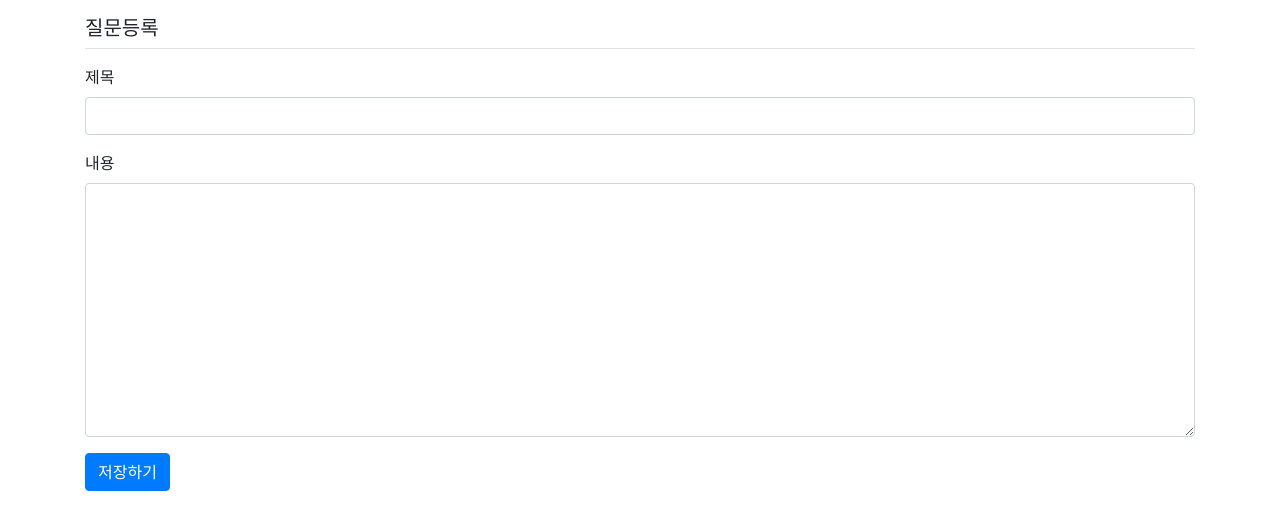
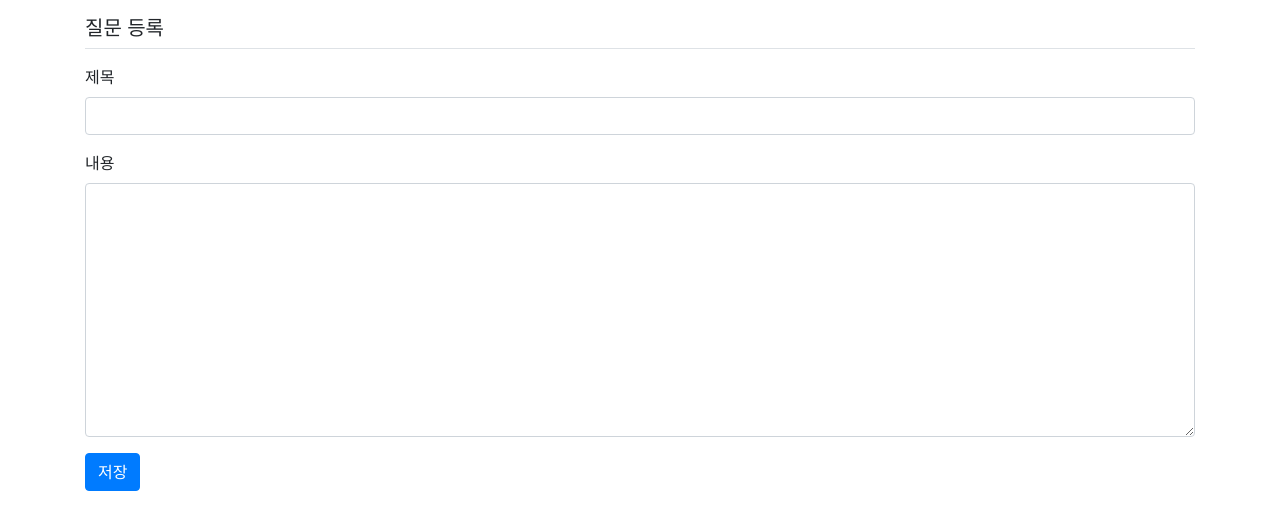
Before and after one commit to wngus6429/djangoStudy, a Django app: page /pybo/question/create/ in a window 1280 px wide. Shown: the top 530 px of the page. Run offline with Django 3.2, Linux system fonts and the light colour scheme; some libraries are stand-ins or nearby versions.

Commit message:
update 23/3/4 FormStudy 122

```diff
--- a/mysite/pybo/views.py
+++ b/mysite/pybo/views.py
@@ -17,13 +17,13 @@ def index(request):
     pybo 목록 출력
     """
     question_list = Question.objects.order_by('-create_date') # 작성한 날짜 역순으로 조회 할려고, - 가 역순
-    # render함수가 템플릿을 HTML로 변환되는 과정에서 사용되는 데이터이다.
     context = {'question_list': question_list}
+    return render(request, 'pybo/question_list.html', context)
+    # render 함수가 템플릿을 HTML로 변환되는 과정에서 사용되는 데이터이다.
     # return HttpResponse("안녕하세요 pybo에 온걸 환영한다.")
-    # render함수는 context에 있는 Question 모델 데이터 question_list를 pybo/question_list.html파일에 적용하여
+    # render 함수는 context에 있는 Question 모델 데이터 question_list를 pybo/question_list.html파일에 적용하여
     # HTML 코드로 변환한다. 이런 파일 (pybo/question_list.html)을 템플릿이라 부른다.
     # 템플릿은 장고의 태그를 추가로 사용할수 있는 HTML파일이라 생각하면 된다.
-    return render(request, 'pybo/question_list.html', context)
 
 def detail(request, question_id):
     """
@@ -67,6 +67,7 @@ def question_create(request):
     PYbo 질문 등록
     """
     if request.method == 'POST':
+        print("키타쪼")
         form = QuestionForm(request.POST)
         # POST요청으로 받은 Form이 유효한지 확인, 유효 안하면 화면에 오류 전달
         print("form", form)
@@ -77,6 +78,7 @@ def question_create(request):
             question.save()
             return redirect('pybo:index')
     else:
+        # get인 경우는 질문 작성할려고 폼이 텅빈 상태
         # request.method가 GET인 경우 호출, 입력값 없이 객체 생성
         form = QuestionForm()
     context = {'form': form}
--- a/mysite/templates/pybo/question_form.html
+++ b/mysite/templates/pybo/question_form.html
@@ -1,7 +1,7 @@
 {% extends 'base.html' %}
 {% block content %}
 <div class="container">
-    <h5 class="my-3 border-bottom pb-2">질문등록</h5>
+    <h5 class="my-3 border-bottom pb-2">질문 등록</h5>
     <form method="post" class="post-form my-3">
         {% csrf_token %}
         <!-- 오류 표시 start -->
@@ -30,7 +30,7 @@
         <!-- 여기 form이 바로 question_create함수에서 전달한 QuestionForm 객체이다. -->
         <!-- 여기서 form.as_p 는 모델 폼과 연결된 입력 항목 subject, content에 값을 입력할수 있는 HTML코드를 자동으로 만든다-->
         <!-- {{ form.as_p }}-->
-        <button type="submit" class="btn btn-primary">저장하기</button>
+        <button type="submit" class="btn btn-primary">저장</button>
     </form>
 </div>
 {% endblock %}
```
Also changed, not shown: mysite/db.sqlite3, mysite/templates/pybo/question_list.html (indentation only).
